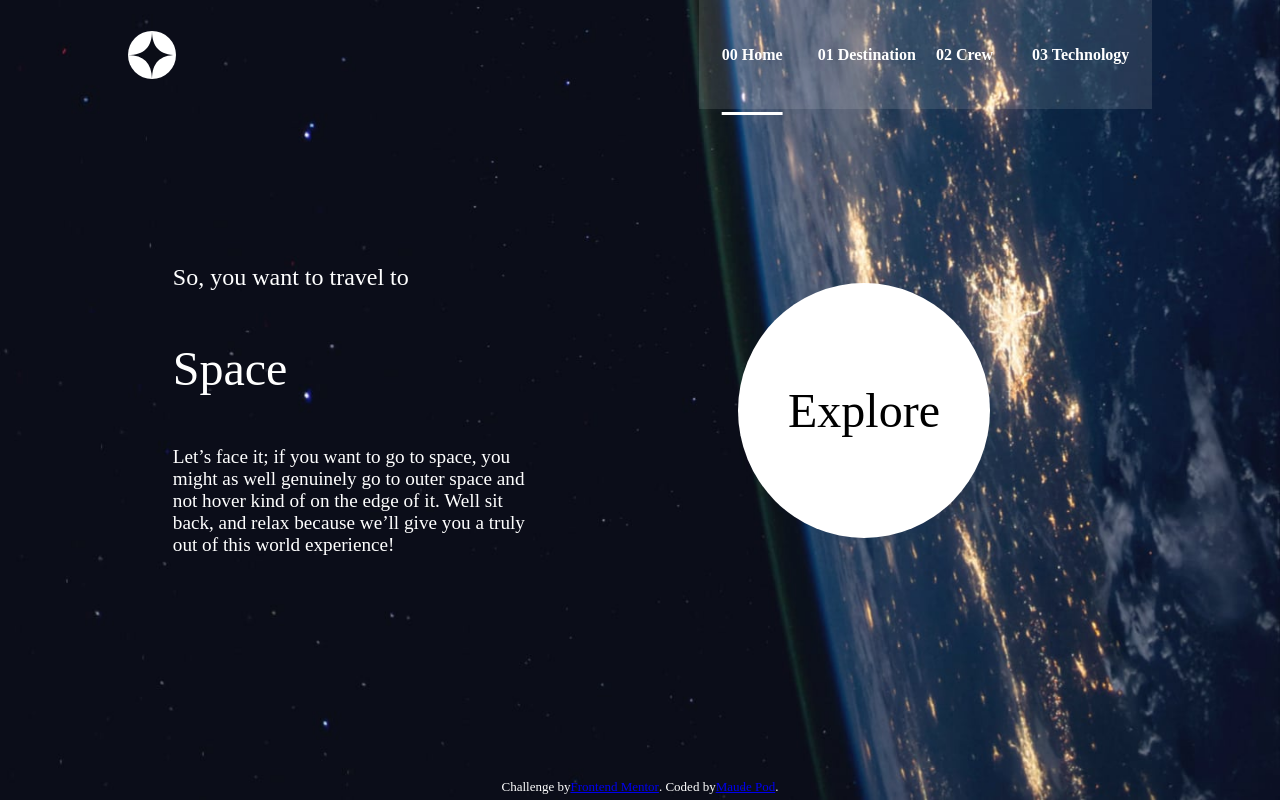
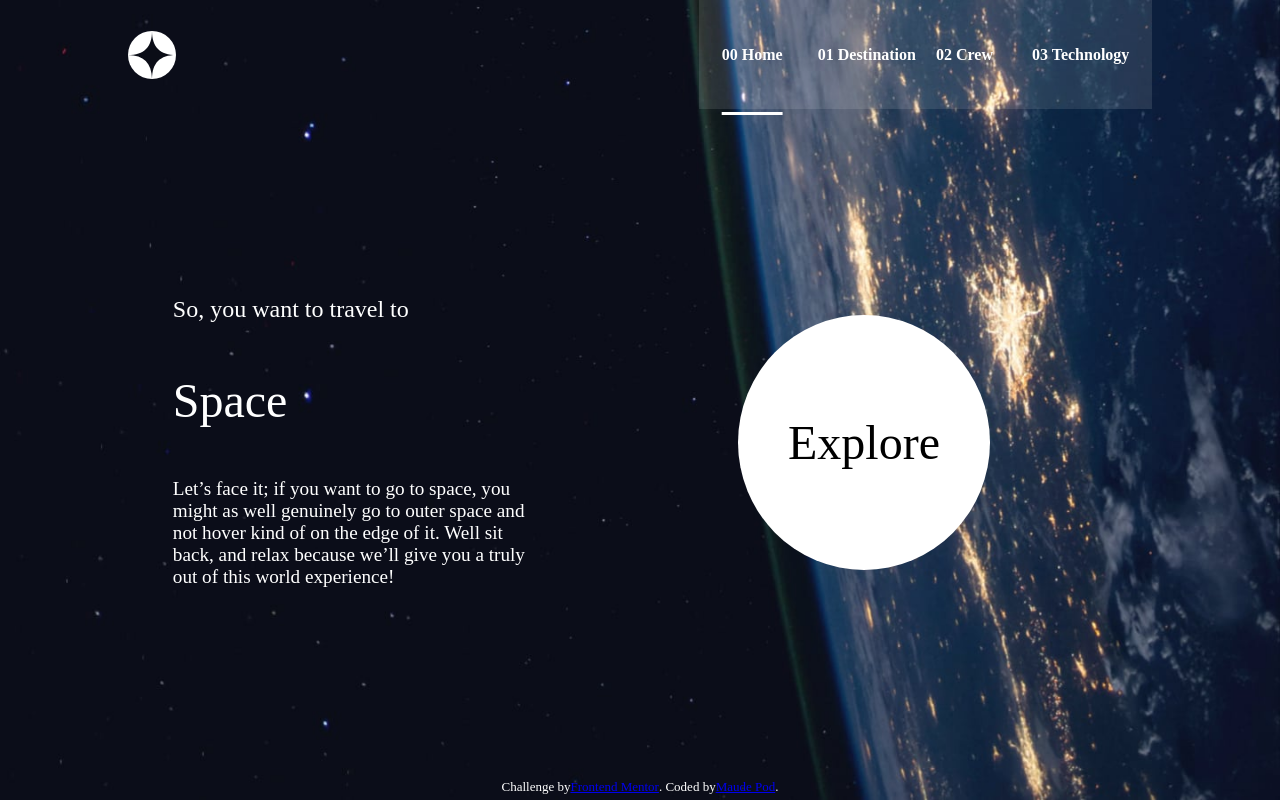
Before and after one commit to MaudePod/space-tourism-website-main-html, a plain HTML site: page starter-code/index.html in a window 1280 px wide. Drawn offline with Linux system fonts and the light colour scheme.

```diff
--- a/starter-code/styles/base.css
+++ b/starter-code/styles/base.css
@@ -63,14 +63,12 @@ section[class="one"] {
     width: 80cqw;
     height: 100px;
     grid-template-columns: 30fr auto;
-
 }
 
 section[class="two"] {
     display: grid;
     grid-template-columns: 1fr 1fr;
     width: 80cqw;
-    height: 50cqh;
 }
 
 section[class="b"] {
```
